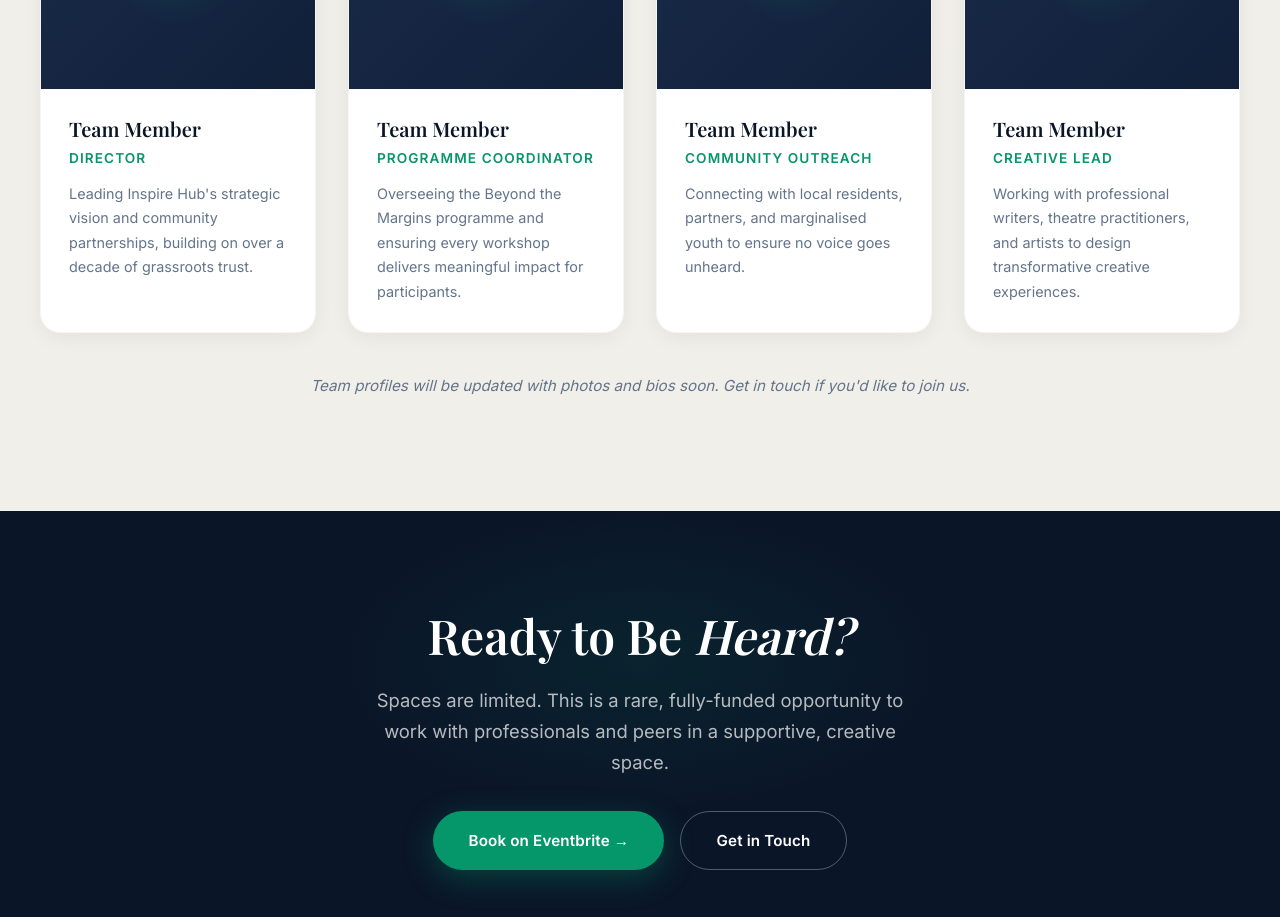
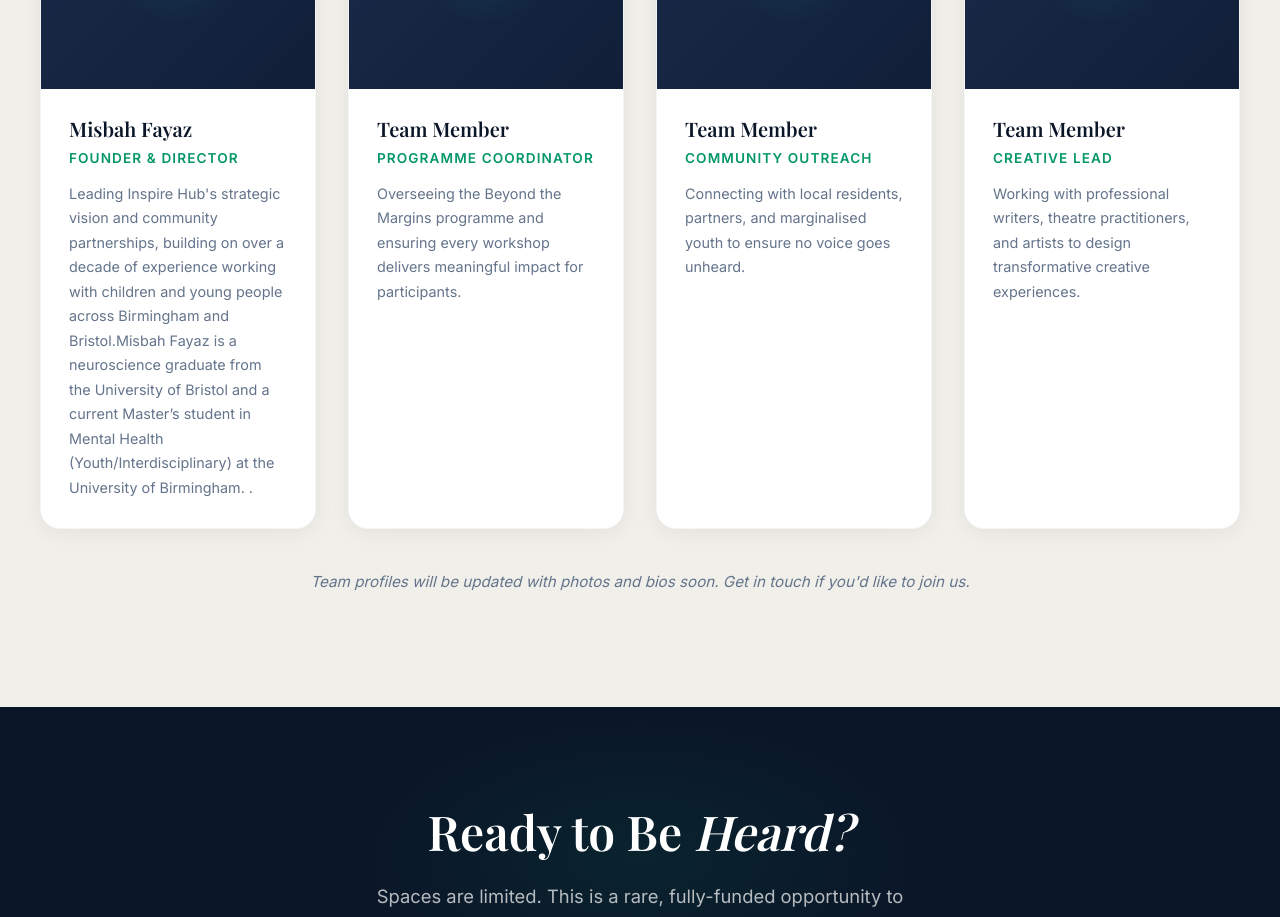
Before and after one commit to Naamapp/inspirehubcommunity, a website: page index.html in a window 1280 px wide. Shown: the part 7873-8790 px from the top of the page. Drawn offline with nearby package versions, Linux system fonts and the light colour scheme; a web font is replaced by a local one.

Commit message:
Update index.html

```diff
--- a/index.html
+++ b/index.html
@@ -1141,9 +1141,9 @@
                         <span class="initials">IH</span>
                     </div>
                     <div class="team-card-body">
-                        <h4>Team Member</h4>
-                        <div class="role">Director</div>
-                        <p>Leading Inspire Hub's strategic vision and community partnerships, building on over a decade of grassroots trust.</p>
+                        <h4>Misbah Fayaz</h4>
+                        <div class="role">Founder & Director</div>
+                        <p>Leading Inspire Hub's strategic vision and community partnerships, building on over a decade of experience working with children and young people across Birmingham and Bristol.Misbah Fayaz is a neuroscience graduate from the University of Bristol and a current Master’s student in Mental Health (Youth/Interdisciplinary) at the University of Birmingham. .</p>
                     </div>
                 </div>
 
```
